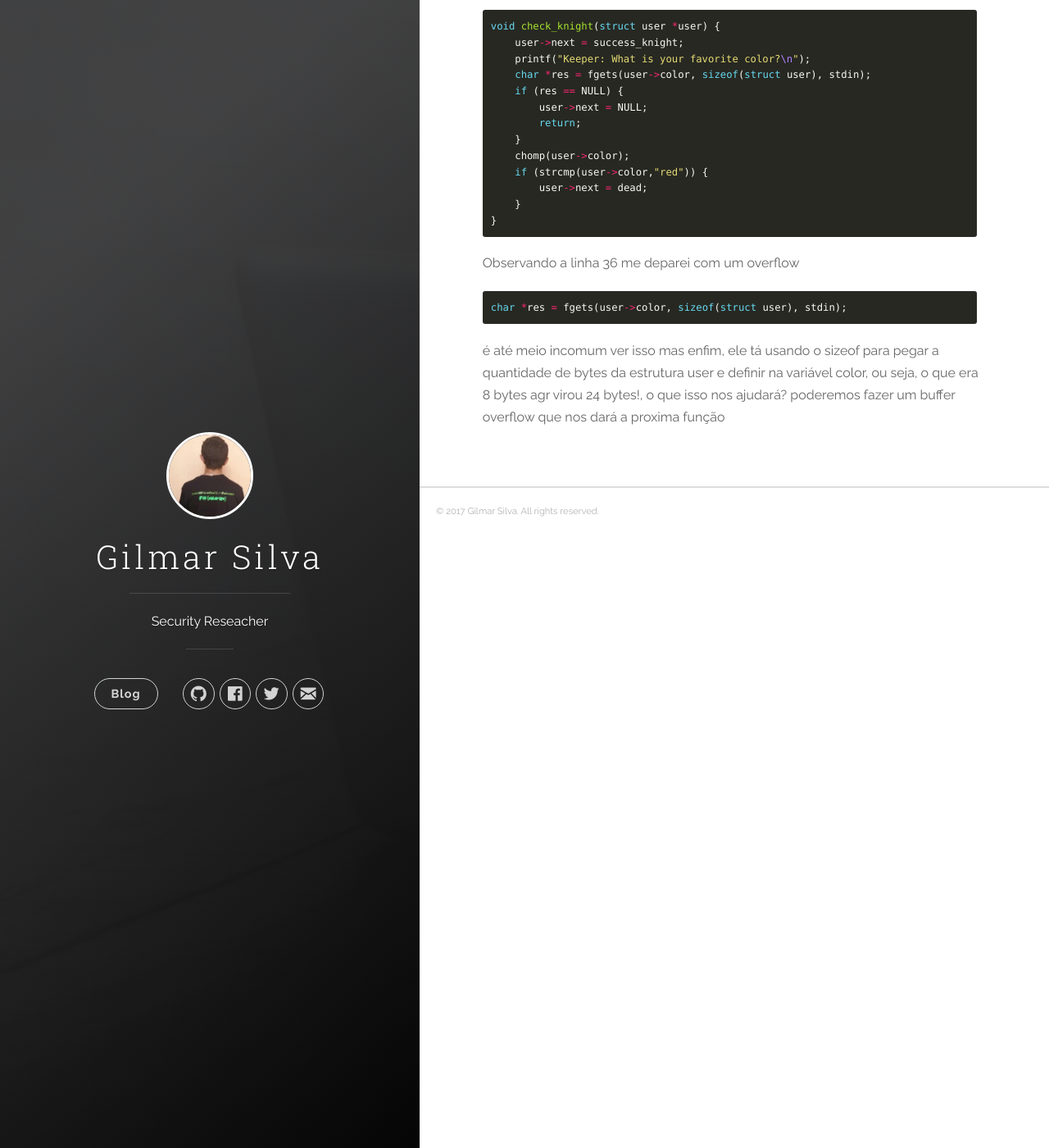
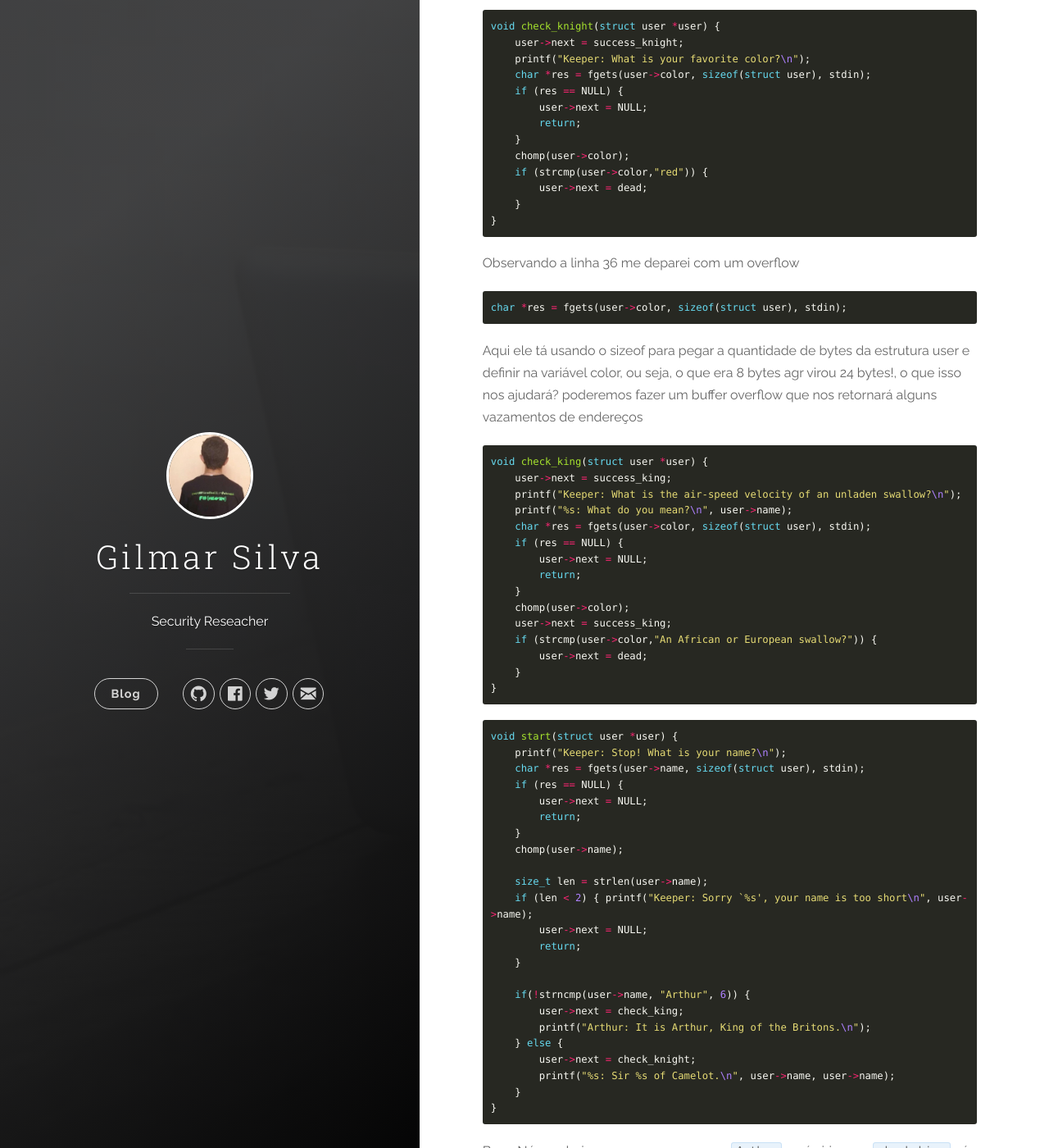
Before and after one commit to k13w/heavenh.github.io, a Jekyll site: the page built from _posts/2017-10-14-red-is-dead-Can-Cwic-2017.md, in a window 1280 px wide and 1400 px high, scrolled down 983 px. Shown: the whole window at 82% size. Built offline with Jekyll 4.4.1, drawn with Linux system fonts in a browser that asks for light colours; nearby versions of some CDN libraries; some of the changed text lies outside the part shown.

Commit message:
:hammer:
:hammer:

````diff
--- a/_posts/2017-10-14-red-is-dead-Can-Cwic-2017.md
+++ b/_posts/2017-10-14-red-is-dead-Can-Cwic-2017.md
@@ -53,6 +53,73 @@
 ``` c
 char *res = fgets(user->color, sizeof(struct user), stdin);
 ```
-é até meio incomum ver isso mas enfim, ele tá usando o sizeof para pegar a quantidade de bytes da estrutura user e definir
+Aqui ele tá usando o sizeof para pegar a quantidade de bytes da estrutura user e definir
 na variável color, ou seja, o que era 8 bytes agr virou 24 bytes!, o que isso nos ajudará?
-poderemos fazer um buffer overflow que nos dará a proxima função
+poderemos fazer um buffer overflow que nos retornará alguns vazamentos de endereços
+
+``` c
+void check_king(struct user *user) {
+    user->next = success_king;
+    printf("Keeper: What is the air-speed velocity of an unladen swallow?\n");
+    printf("%s: What do you mean?\n", user->name);
+    char *res = fgets(user->color, sizeof(struct user), stdin);
+    if (res == NULL) {
+        user->next = NULL;
+        return;
+    }
+    chomp(user->color);
+    user->next = success_king;
+    if (strcmp(user->color,"An African or European swallow?")) {
+        user->next = dead;
+    }
+}
+```
+
+``` c
+void start(struct user *user) {
+    printf("Keeper: Stop! What is your name?\n");
+    char *res = fgets(user->name, sizeof(struct user), stdin);
+    if (res == NULL) {
+        user->next = NULL;
+        return;
+    }
+    chomp(user->name);
+
+    size_t len = strlen(user->name);
+    if (len < 2) { printf("Keeper: Sorry `%s', your name is too short\n", user->name);
+        user->next = NULL;
+        return;
+    }
+
+    if(!strncmp(user->name, "Arthur", 6)) {
+        user->next = check_king;
+        printf("Arthur: It is Arthur, King of the Britons.\n");
+    } else {
+        user->next = check_knight;
+        printf("%s: Sir %s of Camelot.\n", user->name, user->name);
+    }
+}
+```
+
+Bem, Nós poderia começar com o nome `Arthur` e nós iria para ``check_king`` nós realizaríamos a substituição do usuário-> seguinte, mas então não havia como para superar o seguinte check!
+
+então nós iria para `user->next = success_king;` que nos daria a flag, foi o que eu pensei, porém, not so easy!
+
+``` c
+chomp(user->color);
+    user->next = success_king;
+    if (strcmp(user->color,"An African or European swallow?")) {
+        user->next = dead;
+```
+
+Para nós ir para o success king isso era impossível, pois o comprimento da string era [31 bytes] era maior do que o número de bytes para a cor (24), portanto, o strcmp sempre retornaria verdadeiro (as strings não coincidem) e o usuário-> próximo seria configurado para morto.
+
+Portanto o check correto é o `check_knight`
+``` c
+if (strcmp(user->color,"red")) {
+    user->next = dead;
+}
+```
+
+Temos que burlar a cor para red, isso é fácil já que o fgets ler bytes nulos nós fazeria com`‘red\0’`, cor burlada
+agora vamos ajeitar o caminho do `success_king`
````
